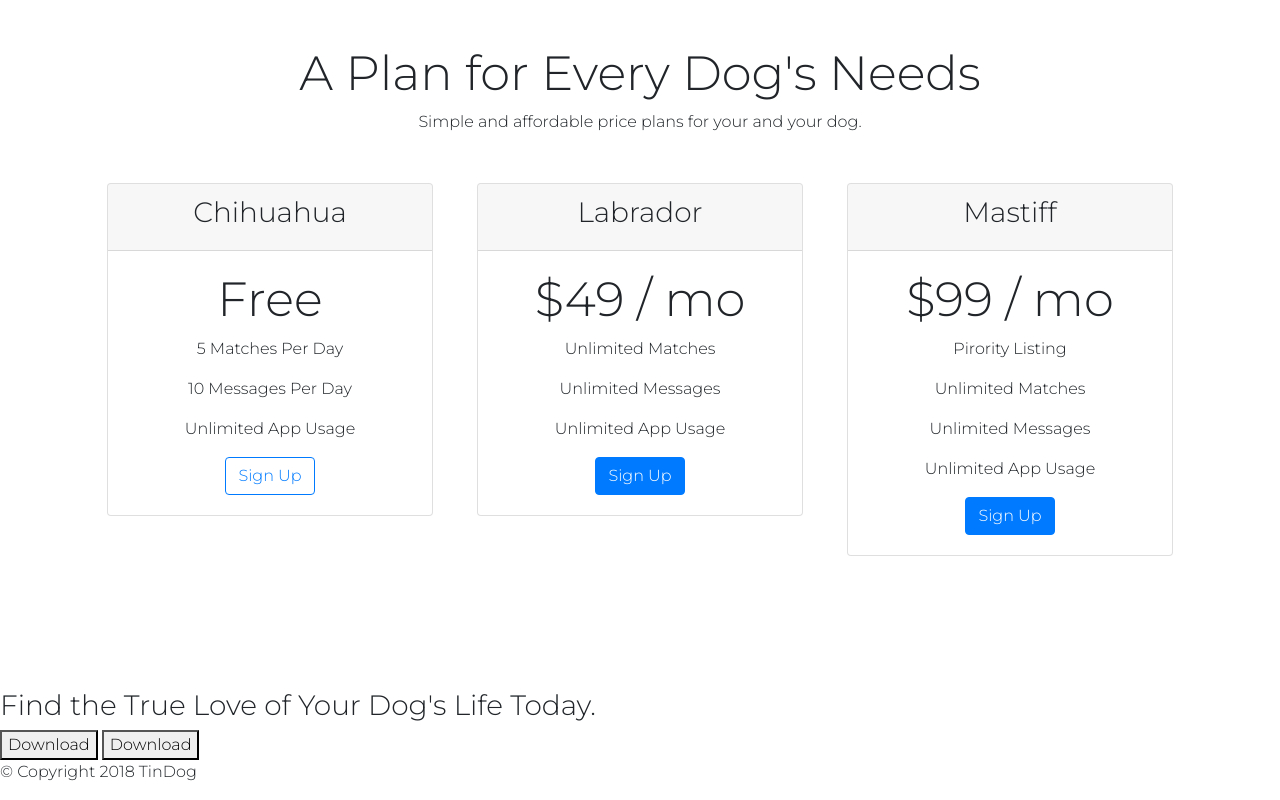
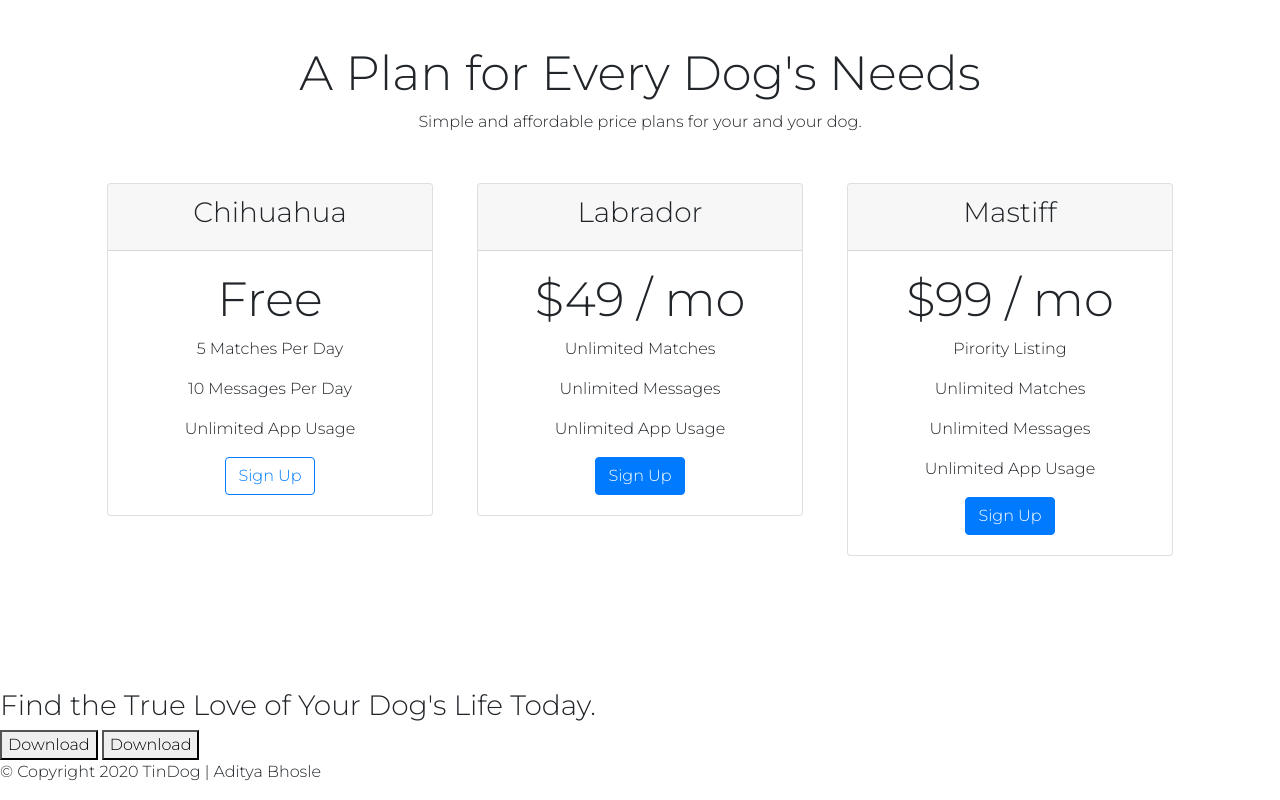
Before and after one commit to adityabhosle-1/tindog, a plain HTML site: page index.html in a window 1280 px wide. Shown: the part 1832-2632 px from the top of the page. Drawn offline with nearby package versions, Linux system fonts and the light colour scheme.

Commit message:
Update index.html

```diff
--- a/index.html
+++ b/index.html
@@ -222,7 +222,7 @@
 
   <footer id="footer">
 
-    <p>© Copyright 2018 TinDog</p>
+    <p>© Copyright 2020 TinDog | Aditya Bhosle </p>
 
   </footer>
 
```
